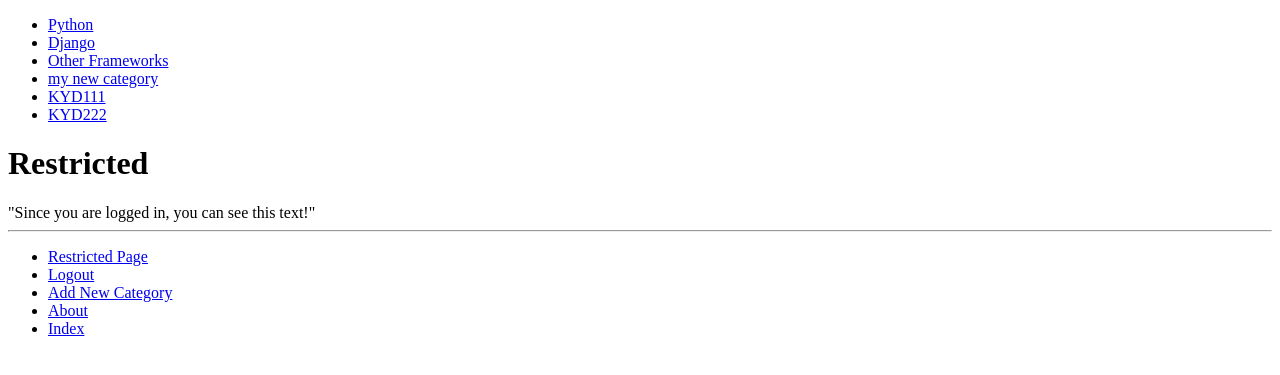
After one commit to kydkang/project9, a Django app: page /rango/restricted/ in a window 1280 px wide. The commit adds this page. Shown: the top 375 px of the page. Run offline with Django 3.2, Linux system fonts and the light colour scheme; a user stored in the database is signed in; data comes from the database, SQL or seed files in the repository; both versions use the stored data as it was after the commit.

Commit message:
after chapter 9

```diff
--- a/rango/urls.py
+++ b/rango/urls.py
@@ -12,4 +12,7 @@ urlpatterns = [
     path('category/<slug:category_name_slug>/add_page/',views.add_page, name='add_page'),
     path('register/', views.register, name='register'),
     path('login/', views.user_login, name='login'),
+    path('restricted/', views.restricted, name='restricted'),
+    path('logout/', views.user_logout, name='logout'),
+
 ]
--- a/rango/views.py
+++ b/rango/views.py
@@ -3,11 +3,12 @@ from django.shortcuts import render
 from rango.models import Category
 from rango.models import Page
 from rango.forms import CategoryForm
+from rango.forms import PageForm
 from rango.forms import UserForm, UserProfileForm
-from django.contrib.auth import authenticate, login
+from django.contrib.auth import authenticate, login, logout
 from django.http import HttpResponseRedirect, HttpResponse
 from django.urls import reverse
-
+from django.contrib.auth.decorators import login_required
 
 def index(request):
     category_list = Category.objects.order_by('-likes')[:5]
@@ -33,7 +34,7 @@ def show_category(request, category_name_slug):
         context_dict['pages'] = None
     return render(request, 'rango/category.html', context_dict)
 
-
+@login_required
 def add_category(request):
     form = CategoryForm()
     if request.method == 'POST':
@@ -45,8 +46,7 @@ def add_category(request):
             print(form.errors)
     return render(request, 'rango/add_category.html', {'form': form})
 
-
-from rango.forms import PageForm
+@login_required
 def add_page(request, category_name_slug):
     try:
         category = Category.objects.get(slug=category_name_slug)
@@ -108,3 +108,14 @@ def user_login(request):
             return HttpResponse("Invalid login details supplied.")
     else:
         return render(request, 'rango/login.html', {})
+
+
+@login_required
+def restricted(request):
+#    return HttpResponse("Since you are logged in, you can see this text!")
+    return render(request, 'rango/restricted.html', {})
+
+@login_required
+def user_logout(request):
+    logout(request)
+    return HttpResponseRedirect(reverse('index'))
--- a/tango_with_django_project/settings.py
+++ b/tango_with_django_project/settings.py
@@ -114,3 +114,4 @@ STATICFILES_DIRS = [STATIC_DIR, ]
 STATIC_URL = '/static/'
 MEDIA_ROOT = MEDIA_DIR
 MEDIA_URL = '/media/'
+LOGIN_URL = '/rango/login'
--- a/templates/rango/base.html
+++ b/templates/rango/base.html
@@ -22,11 +22,16 @@
     <hr />
     <div>
         <ul>
+            {% if user.is_authenticated %}
+                <li><a href="{% url 'restricted' %}">Restricted Page</a></li>
+                <li><a href="{% url 'logout' %}">Logout</a></li>
+            {% else %}
+                <li><a href="{% url 'register' %}">Sign Up</a></li>
+                <li><a href="{% url 'login' %}">Login</a></li>
+            {% endif %}
             <li><a href="{% url 'add_category' %}">Add New Category</a></li>
             <li><a href="{% url 'about' %}">About</a></li>
             <li><a href="{% url 'index' %}">Index</a></li>
-            <li><a href="{% url 'register' %}">Sign Up</a></li>
-            <li><a href="{% url 'login' %}">Login</a></li>
         </ul>
     </div>
 </body>
--- a/templates/rango/category.html
+++ b/templates/rango/category.html
@@ -16,7 +16,9 @@
         {% else %}
             <strong> No pages currently in category. </string>
         {% endif %}
-        <a href="{% url 'add_page' category.slug %}">Add a Page</a>
+        {% if user.is_authenticated %}
+            <a href="{% url 'add_page' category.slug %}">Add a Page</a>
+        {% endif %}
     {% else %}
         The specified category does not exist!
     {% endif %}
--- /dev/null
+++ b/templates/rango/restricted.html
@@ -0,0 +1,11 @@
+{% extends 'rango/base.html' %}
+{% load staticfiles %}
+{% block title_block %}
+Login
+{% endblock %}
+{% block body_block %}
+    <h1>Restricted</h1>
+    <div>
+        "Since you are logged in, you can see this text!"
+    </div>
+{% endblock %}
```
Also changed, not shown: db.sqlite3.
